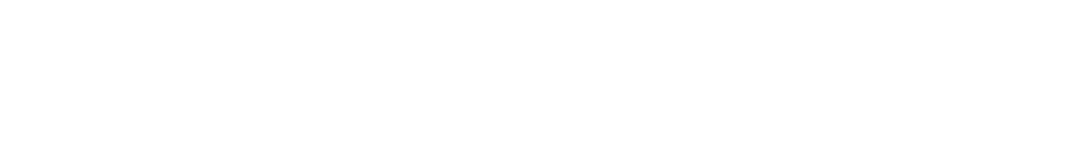
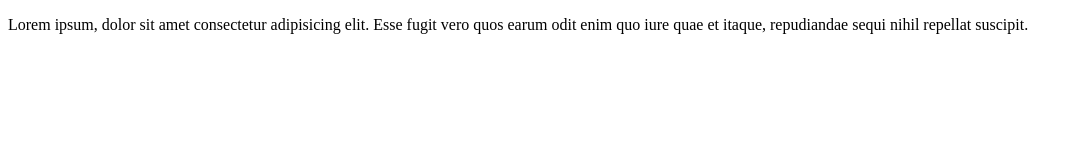
Before and after one commit to hanniC5/playingWithGit, a plain HTML site: page index.html in a window 1280 px wide. Shown: the whole page, without its empty margins (0-1077 px from the left). Drawn offline with Linux system fonts and the light colour scheme.

Commit message:
made changes to index.html

```diff
--- a/index.html
+++ b/index.html
@@ -4,9 +4,9 @@
     <meta charset="UTF-8">
     <meta name="viewport" content="width=device-width, initial-scale=1.0">
     <meta http-equiv="X-UA-Compatible" content="ie=edge">
-    <title>Playing with Git</title>
+    <title>Git it!</title>
 </head>
 <body>
-
+    <p>Lorem ipsum, dolor sit amet consectetur adipisicing elit. Esse fugit vero quos earum odit enim quo iure quae et itaque, repudiandae sequi nihil repellat suscipit.</p>
 </body>
 </html>
```
